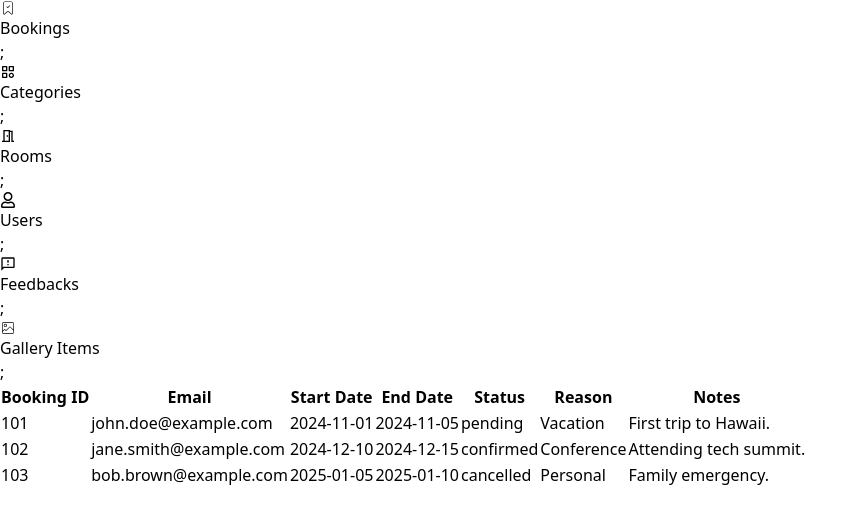
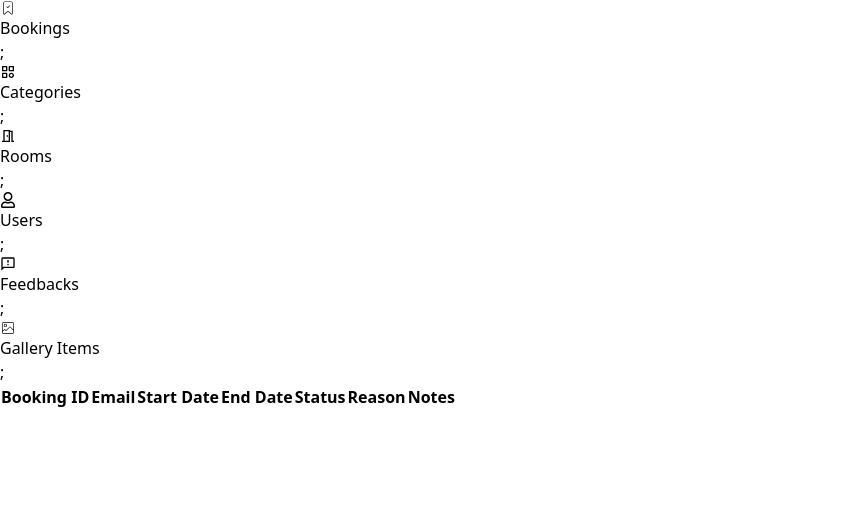
Before and after one commit to hiru1999/Hotel-Management-Frontend, a React (Vite) app: page /admin/bookings in a window 1280 px wide. Shown: the top 524 px of the page, without its empty margins (0-868 px from the left). Built offline with nearby package versions, Linux system fonts and the light colour scheme.

Commit message:
Remove unwanted data in table body

```diff
--- a/src/pages/admin/Bookings/adminBookings.jsx
+++ b/src/pages/admin/Bookings/adminBookings.jsx
@@ -72,33 +72,7 @@ export default function AdminBooking(){
                     </tr>
                 </thead>
                 <tbody>
-                    <tr>
-                        <td className="border border-gray-300 px-4 py-2">101</td>
-                        <td className="border border-gray-300 px-4 py-2">john.doe@example.com</td>
-                        <td className="border border-gray-300 px-4 py-2">2024-11-01</td>
-                        <td className="border border-gray-300 px-4 py-2">2024-11-05</td>
-                        <td className="border border-gray-300 px-4 py-2">pending</td>
-                        <td className="border border-gray-300 px-4 py-2">Vacation</td>
-                        <td className="border border-gray-300 px-4 py-2">First trip to Hawaii.</td>
-                    </tr>
-                    <tr>
-                        <td className="border border-gray-300 px-4 py-2">102</td>
-                        <td className="border border-gray-300 px-4 py-2">jane.smith@example.com</td>
-                        <td className="border border-gray-300 px-4 py-2">2024-12-10</td>
-                        <td className="border border-gray-300 px-4 py-2">2024-12-15</td>
-                        <td className="border border-gray-300 px-4 py-2">confirmed</td>
-                        <td className="border border-gray-300 px-4 py-2">Conference</td>
-                        <td className="border border-gray-300 px-4 py-2">Attending tech summit.</td>
-                    </tr>
-                    <tr>
-                        <td className="border border-gray-300 px-4 py-2">103</td>
-                        <td className="border border-gray-300 px-4 py-2">bob.brown@example.com</td>
-                        <td className="border border-gray-300 px-4 py-2">2025-01-05</td>
-                        <td className="border border-gray-300 px-4 py-2">2025-01-10</td>
-                        <td className="border border-gray-300 px-4 py-2">cancelled</td>
-                        <td className="border border-gray-300 px-4 py-2">Personal</td>
-                        <td className="border border-gray-300 px-4 py-2">Family emergency.</td>
-                    </tr>
+
                 </tbody>
             </table>
         </div>
```
